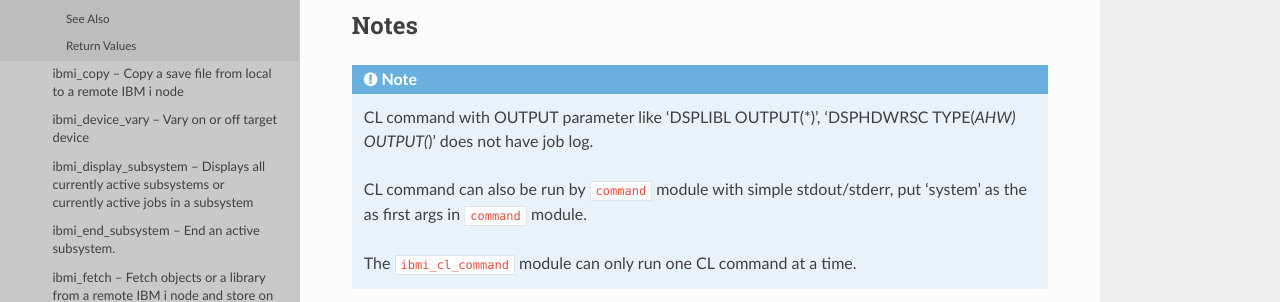
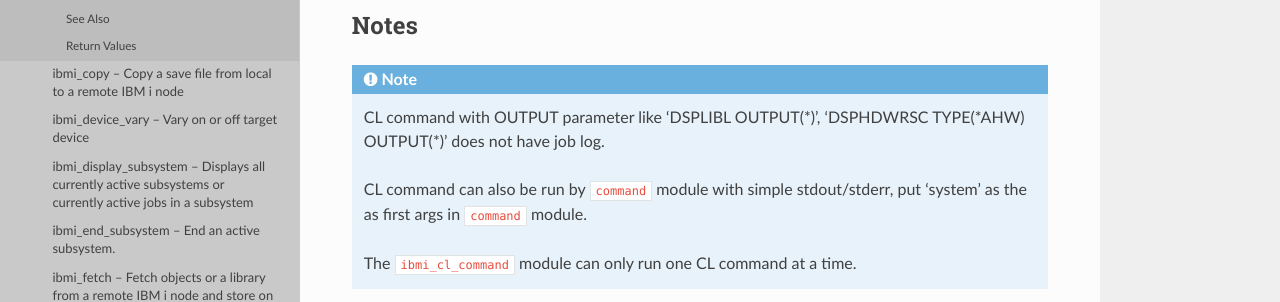
Before and after one commit to LiJunBJZhu/i_collection_core, a Sphinx documentation site: the page built from docs/source/modules/ibmi_cl_command.rst, in a window 1280 px wide and 900 px high, scrolled down 1194 px. Shown: the part 150-452 px from the top of the window. Built offline with Sphinx 7.4.7 and the Read the Docs theme 2.0.0, drawn with Linux system fonts in a browser that asks for light colours.

```diff
--- a/docs/source/modules/ibmi_cl_command.rst
+++ b/docs/source/modules/ibmi_cl_command.rst
@@ -80,7 +80,7 @@ Notes
 -----
 
 .. note::
-   CL command with OUTPUT parameter like 'DSPLIBL OUTPUT(*)', 'DSPHDWRSC TYPE(*AHW) OUTPUT(*)' does not have job log.
+   CL command with OUTPUT parameter like 'DSPLIBL OUTPUT(\*)', 'DSPHDWRSC TYPE(\*AHW) OUTPUT(\*)' does not have job log.
 
    CL command can also be run by ``command`` module with simple stdout/stderr, put 'system' as the as first args in ``command`` module.
 
--- a/docs/source/modules/ibmi_reboot.rst
+++ b/docs/source/modules/ibmi_reboot.rst
@@ -200,7 +200,7 @@ Notes
 .. note::
    ansible.cfg needs to specify interpreter_python=/QOpenSys/pkgs/bin/python3 under[defaults] section.
 
-   Be careful to use '*CNTRLD' for option how_to_end, you need to specify the appropriate value for all the timout options according to the system performance.
+   Be careful to use '\*CNTRLD' for option how_to_end, you need to specify the appropriate value for all the timout options according to the system performance.
 
 
 
--- a/docs/templates/module.rst.j2
+++ b/docs/templates/module.rst.j2
@@ -116,7 +116,7 @@ Notes
 
 .. note::
 {%   for note in notes %}
-   {{ note | rst_ify }}
+   {{ note | rst_ify | replace('*','\*')}}
 
 {%   endfor %}
 {% endif %}
```
